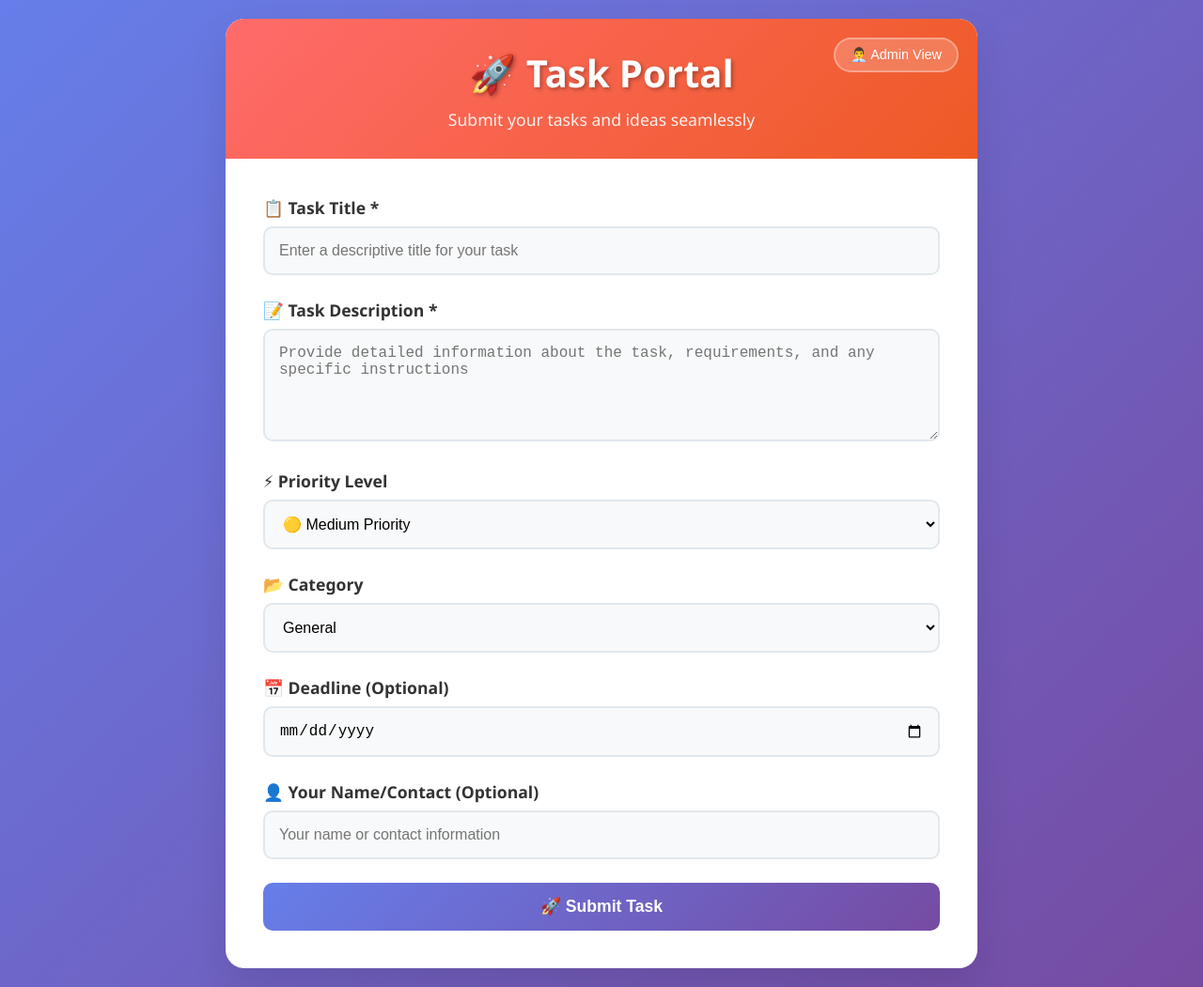
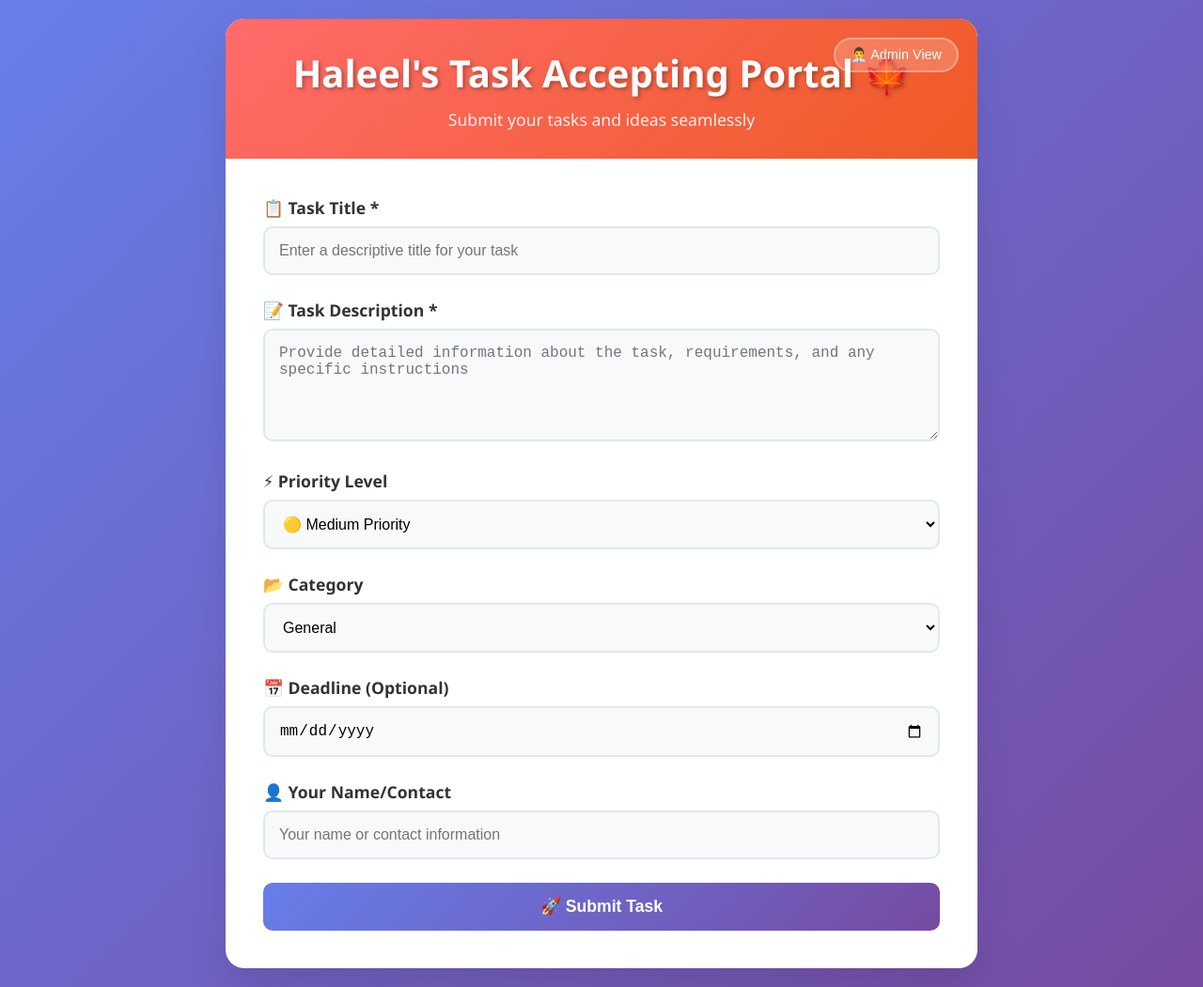
Before and after one commit to Halilmuhammedkv/To-Do, a plain HTML site: page index.html in a window 1280 px wide. Shown: the whole page at 94% size. Drawn offline with Linux system fonts and the light colour scheme.

Commit message:
Update index.html

```diff
--- a/index.html
+++ b/index.html
@@ -323,7 +323,7 @@
 <body>
     <div class="container">
         <div class="header">
-            <h1>🚀 Task Portal</h1>
+            <h1>Haleel's Task Accepting Portal 🍁</h1>
             <p>Submit your tasks and ideas seamlessly</p>
             <button class="admin-toggle" onclick="toggleView()">👨‍💼 Admin View</button>
         </div>
@@ -377,7 +377,7 @@
                     </div>
 
                     <div class="form-group">
-                        <label for="submitter">👤 Your Name/Contact (Optional)</label>
+                        <label for="submitter">👤 Your Name/Contact</label>
                         <input type="text" id="submitter" name="submitter"
                             placeholder="Your name or contact information">
                     </div>
```
